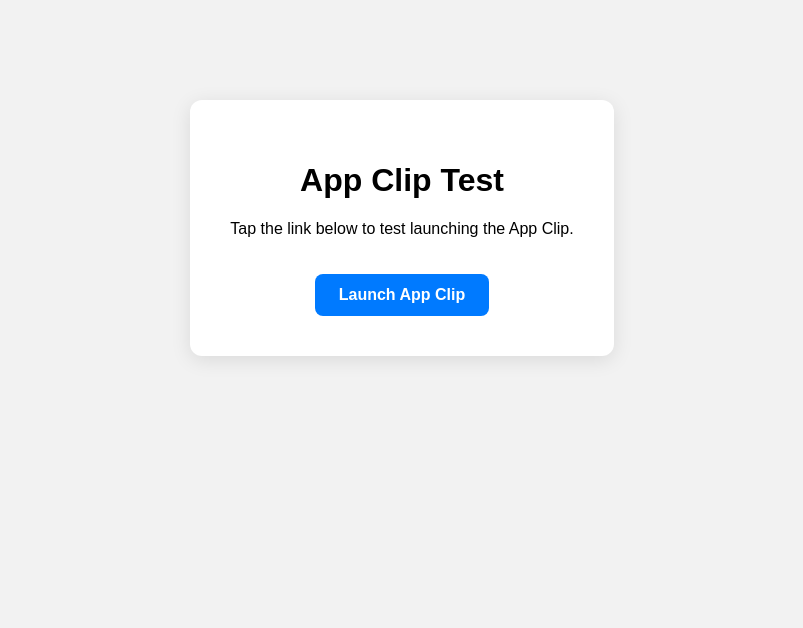
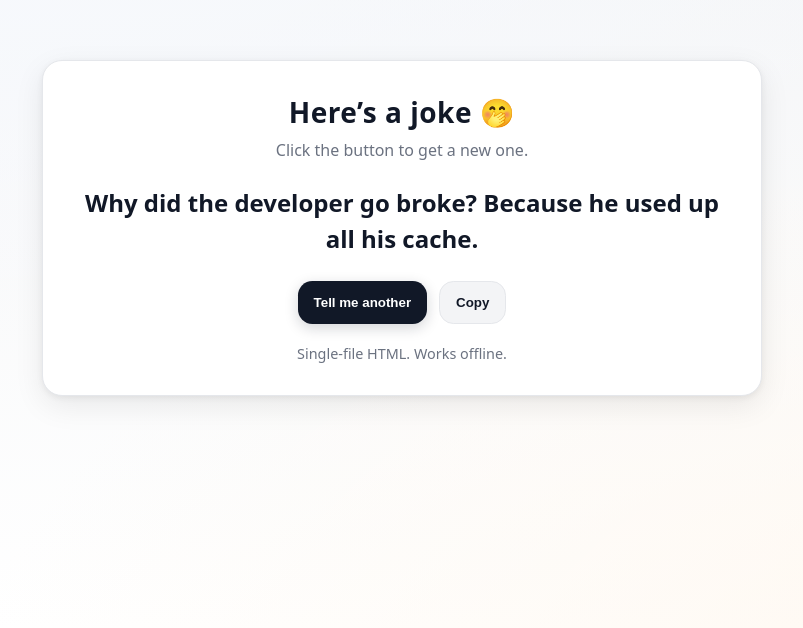
Before and after one commit to iOSZen/QAM_N_Tmp, a plain HTML site: page Joy.html in a window 1280 px wide. Shown: the part 172-800 px from the top of the page, without its empty margins (238-1041 px from the left). Drawn offline with Linux system fonts and the light colour scheme.

Commit message:
Update Joy.html

```diff
--- a/Joy.html
+++ b/Joy.html
@@ -1,46 +1,107 @@
 <!DOCTYPE html>
 <html lang="en">
 <head>
-  <meta charset="UTF-8">
-  <meta name="viewport" content="width=device-width, initial-scale=1.0">
-  <title>App Clip Test</title>
+  <meta charset="utf-8" />
+  <meta name="viewport" content="width=device-width, initial-scale=1" />
+  <title>Joke</title>
   <style>
+    * { box-sizing: border-box; }
     body {
-      font-family: sans-serif;
-      display: flex;
-      justify-content: center;
-      align-items: center;
-      height: 100vh;
       margin: 0;
-      background-color: #f2f2f2;
+      min-height: 100vh;
+      display: grid;
+      place-items: center;
+      font-family: system-ui, -apple-system, Segoe UI, Roboto, Helvetica, Arial, "Apple Color Emoji", "Segoe UI Emoji";
+      background: radial-gradient(1200px 600px at 10% -10%, #f7faff 10%, transparent),
+                  radial-gradient(1200px 600px at 110% 110%, #fff8f0 10%, transparent),
+                  linear-gradient(180deg, #f3f4f6, #ffffff);
+      color: #111827;
     }
-    .container {
+    .card {
+      width: min(720px, 92vw);
+      background: white;
+      border-radius: 1.25rem;
+      padding: 2rem;
+      box-shadow: 0 10px 30px rgba(0,0,0,.08), 0 2px 6px rgba(0,0,0,.06);
+      border: 1px solid #e5e7eb;
       text-align: center;
-      background: white;
-      padding: 40px;
-      border-radius: 12px;
-      box-shadow: 0 4px 20px rgba(0,0,0,0.1);
     }
-    a {
-      display: inline-block;
-      margin-top: 20px;
-      padding: 12px 24px;
-      background-color: #007AFF;
+    h1 { margin: 0 0 .5rem; letter-spacing: .5px; font-size: clamp(1.25rem, 2.5vw, 1.75rem); }
+    p.lead { margin: 0 0 1.25rem; color: #6b7280; }
+    blockquote {
+      margin: 1.5rem auto;
+      font-size: clamp(1.15rem, 2.8vw, 1.5rem);
+      line-height: 1.5;
+      font-weight: 600;
+    }
+    .btns { display: flex; gap: .75rem; justify-content: center; flex-wrap: wrap; }
+    button {
+      border: 0;
+      padding: .8rem 1rem;
+      border-radius: .9rem;
+      background: #111827;
       color: white;
-      text-decoration: none;
-      border-radius: 8px;
-      font-weight: bold;
+      cursor: pointer;
+      font-weight: 600;
+      transition: transform .06s ease, box-shadow .2s ease, background .2s ease;
+      box-shadow: 0 4px 14px rgba(17,24,39,.18);
     }
-    a:hover {
-      background-color: #005BBB;
-    }
+    button:hover { transform: translateY(-1px); }
+    button:active { transform: translateY(0); box-shadow: 0 2px 6px rgba(17,24,39,.2); }
+    .ghost { background: #f3f4f6; color: #111827; box-shadow: none; border: 1px solid #e5e7eb; }
+    footer { margin-top: 1.25rem; font-size: .9rem; color: #6b7280; }
   </style>
 </head>
 <body>
-  <div class="container">
-    <h1>App Clip Test</h1>
-    <p>Tap the link below to test launching the App Clip.</p>
-    <a href="https://qam-n-tmp.netlify.app/test">Launch App Clip</a>
-  </div>
+  <main class="card" role="main">
+    <h1>Here’s a joke 🤭</h1>
+    <p class="lead">Click the button to get a new one.</p>
+    <blockquote id="joke">Why did the developer go broke? Because he used up all his cache.</blockquote>
+    <div class="btns">
+      <button id="new">Tell me another</button>
+      <button id="copy" class="ghost" title="Copy to clipboard">Copy</button>
+    </div>
+    <footer>Single-file HTML. Works offline.</footer>
+  </main>
+
+  <script>
+    const jokes = [
+      "Why did the developer go broke? Because he used up all his cache.",
+      "I told my computer I needed a break, and it said: 'No problem—I'll go to sleep.'",
+      "Why do Java developers wear glasses? Because they don't C#.",
+      "A SQL query walks into a bar, walks up to two tables and asks: 'Can I join you?'",
+      "There are only 10 types of people in the world: those who understand binary and those who don't.",
+      "To understand recursion, you must first understand recursion.",
+      "I would tell you a UDP joke, but you might not get it.",
+      "My boss told me to have a good day… so I went home.",
+      "Why was the JavaScript developer sad? Because they didn't Node how to Express themselves.",
+      "How many programmers does it take to change a light bulb? None, that's a hardware problem."
+    ];
+
+    const jokeEl = document.getElementById('joke');
+    const newBtn = document.getElementById('new');
+    const copyBtn = document.getElementById('copy');
+
+    function randomJoke() {
+      const i = Math.floor(Math.random() * jokes.length);
+      return jokes[i];
+    }
+
+    function setJoke(text) {
+      jokeEl.textContent = text;
+    }
+
+    newBtn.addEventListener('click', () => setJoke(randomJoke()));
+
+    copyBtn.addEventListener('click', async () => {
+      try {
+        await navigator.clipboard.writeText(jokeEl.textContent);
+        copyBtn.textContent = 'Copied!';
+        setTimeout(() => (copyBtn.textContent = 'Copy'), 900);
+      } catch (e) {
+        alert('Copy failed: ' + e);
+      }
+    });
+  </script>
 </body>
 </html>
```
